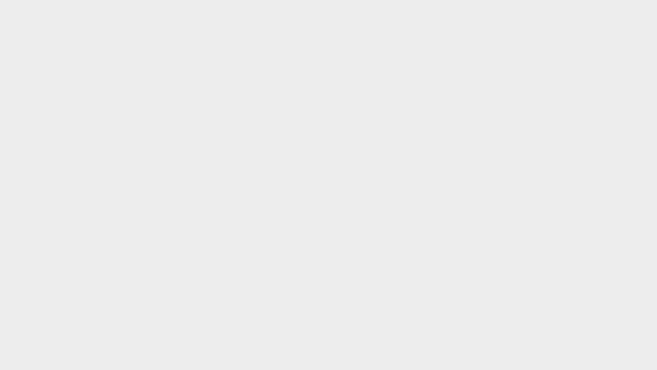
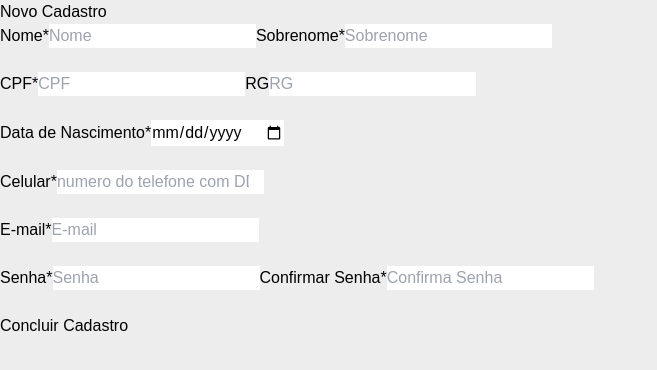
Before and after one commit to Higor-Santanna/101-acessorios-vite-front, a React (Vite) app: page /criar-conta in a window 1280 px wide. Before the commit this address had no page. Shown: the top 370 px of the page, without its empty margins (0-657 px from the left). Built offline with nearby package versions, Linux system fonts and the light colour scheme.

Commit message:
Atualização 18/03/2024 - Inicio da criação do formulário, feito o esboço utilizando react hook form e zod

```diff
--- a/package.json
+++ b/package.json
@@ -15,8 +15,10 @@
     "@mui/material": "^5.15.13",
     "react": "^18.2.0",
     "react-dom": "^18.2.0",
+    "react-hook-form": "^7.51.1",
     "react-icons": "^5.0.1",
-    "react-router-dom": "^6.22.3"
+    "react-router-dom": "^6.22.3",
+    "zod": "^3.22.4"
   },
   "devDependencies": {
     "@types/react": "^18.2.64",
--- a/src/components/header/components/login-and-register/index.tsx
+++ b/src/components/header/components/login-and-register/index.tsx
@@ -5,7 +5,7 @@ const LoginAndRegister = () => {
         <div className="flex items-center gap-2 max-lg:hidden">
             <IoPerson className="text-2xl" />
             <div className="flex">
-                <p className="text-base"><a href="" className=" hover:underline hover:text-blue-500">Entre</a> / <a href="" className=" hover:underline hover:text-blue-500">Cadastre-se</a> ou <a href="" className=" hover:underline hover:text-blue-500">Entre como usuário demo</a></p>
+                <p className="text-base"><a href="" className=" hover:underline hover:text-blue-500">Entre</a> / <a href="/criar-conta" className=" hover:underline hover:text-blue-500">Cadastre-se</a> ou <a href="" className=" hover:underline hover:text-blue-500">Entre como usuário demo</a></p>
             </div>
         </div>
     )
--- /dev/null
+++ b/src/components/user-register/index.tsx
@@ -0,0 +1,92 @@
+import { useForm } from "react-hook-form"
+import { z } from "zod"
+
+const schemaForma = z.object({
+    userData: z.object({
+        name: z.string()
+            .min(1, "Por favor digite seu primeiro nome")
+            .max(75, "Nome limitado a 75 caracteres"),
+        lastName: z.string()
+            .min(1, "Por favor digite seu primeiro nome")
+            .max(100, "Nome limitado a 100 caracteres"),
+        email: z.string()
+            .min(1, "Email inválido, falta de caracteres")
+            .email("Este email não é válido")
+            .max(100, "Email ultrapassou o limite de caracteres"),
+        password: z.string()
+            .min(8, "A senha deve ter no mínimo 8 caracteres")
+            .max(16, "A senha não pode passar de 16 caracteres"),
+        cpf: z.string()
+            .min(11, "CPF inválido")
+            .max(11, "CPF inválido"),
+        phone: z.string()
+            .min(10, "Número de telefone inválido")
+            .max(11, "Número de telefone inválido"),
+        confirmPassword: z.string()
+            .min(8, "A senha deve ter no mínimo 8 caracteres")
+            .max(16, "A senha não pode passar de 16 caracteres"),
+        rg: z.string()
+            .min(9, "RG inválido")
+            .max(9, "RG inválido"),
+        birth: z.string()
+            .min(1, "Data de nascimento errada")
+            .max(8, "Data de nascimento errada"),
+    })
+})
+
+const UserRegister = () => {
+    const { register, handleSubmit } = useForm()
+
+    const handleFormSubmit = (data: any) => {
+        console.log(data)
+    }
+
+    return (
+        <>
+            <h2>Novo Cadastro</h2>
+            <form onSubmit={handleSubmit(handleFormSubmit)}>
+                <div>
+                    <label>Nome*</label>
+                    <input {...register('name')} type="text"
+                        placeholder="Nome" required />
+                    <label>Sobrenome*</label>
+                    <input {...register('last-name')} type="text"
+                        placeholder="Sobrenome" required />
+                </div>
+                <br />
+                <div>
+                    <label>CPF*</label>
+                    <input {...register('cpf')} type="number" placeholder="CPF" required maxLength={11} />
+                    <label>RG</label>
+                    <input {...register('rg')} type="number" placeholder="RG" maxLength={7} />
+                </div>
+                <br />
+                <div>
+                    <label>Data de Nascimento*</label>
+                    <input {...register('day')} type="date" placeholder="dia" required />
+                </div>
+                <br />
+                <div>
+                    <label>Celular*</label>
+                    <input {...register('phone-number')} type="number" placeholder="numero do telefone com DDD" required maxLength={11} />
+                </div>
+                <br />
+                <div>
+                    <label>E-mail*</label>
+                    <input {...register('e-mail')} type="email" placeholder="E-mail" required />
+                </div>
+                <br />
+                <div>
+                    <label>Senha*</label>
+                    <input {...register('password')} type="password" placeholder="Senha" required />
+                    <label>Confirmar Senha*</label>
+                    <input {...register('confirm-password')} type="password" placeholder="Confirma Senha" required />
+                </div>
+                <br />
+                <button type="submit">Concluir Cadastro</button>
+            </form>
+        </>
+    )
+}
+
+export { UserRegister }
--- /dev/null
+++ b/src/pages/register/index.tsx
@@ -0,0 +1,11 @@
+import { UserRegister } from "../../components/user-register"
+
+const Register = () => {
+    return(
+        <>
+            <UserRegister />
+        </>
+    )
+}
+
+export { Register }
--- a/src/routes/index.tsx
+++ b/src/routes/index.tsx
@@ -1,10 +1,12 @@
 import {Routes, Route} from 'react-router-dom'
 import { Home } from '../pages/home'
+import { Register } from '../pages/register'
 
 const AppRoutes = () => {
     return(
         <Routes>
             <Route path='/' element={<Home />}></Route>
+            <Route path='criar-conta' element={<Register />}></Route>
         </Routes>
     )
 }
```
Also changed, not shown: 1 other file (tests, documents, lock files or other folders).
